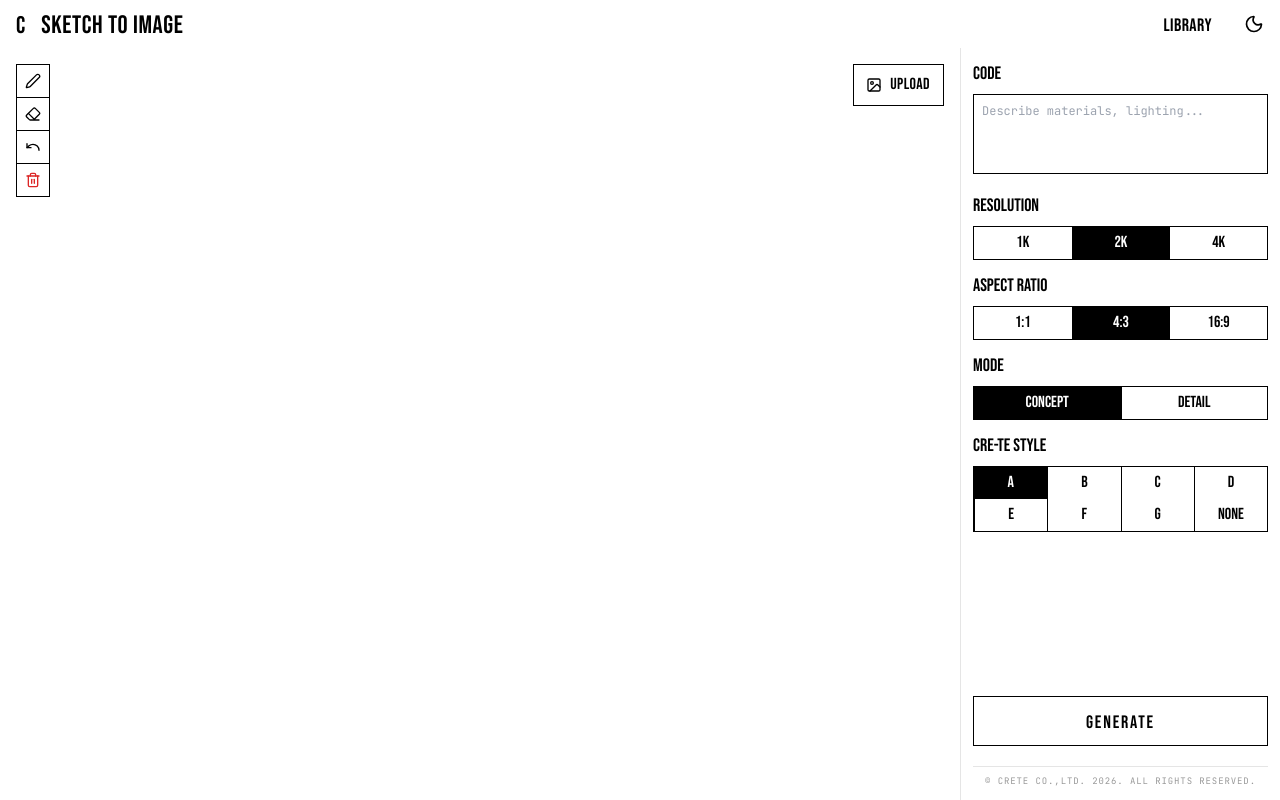
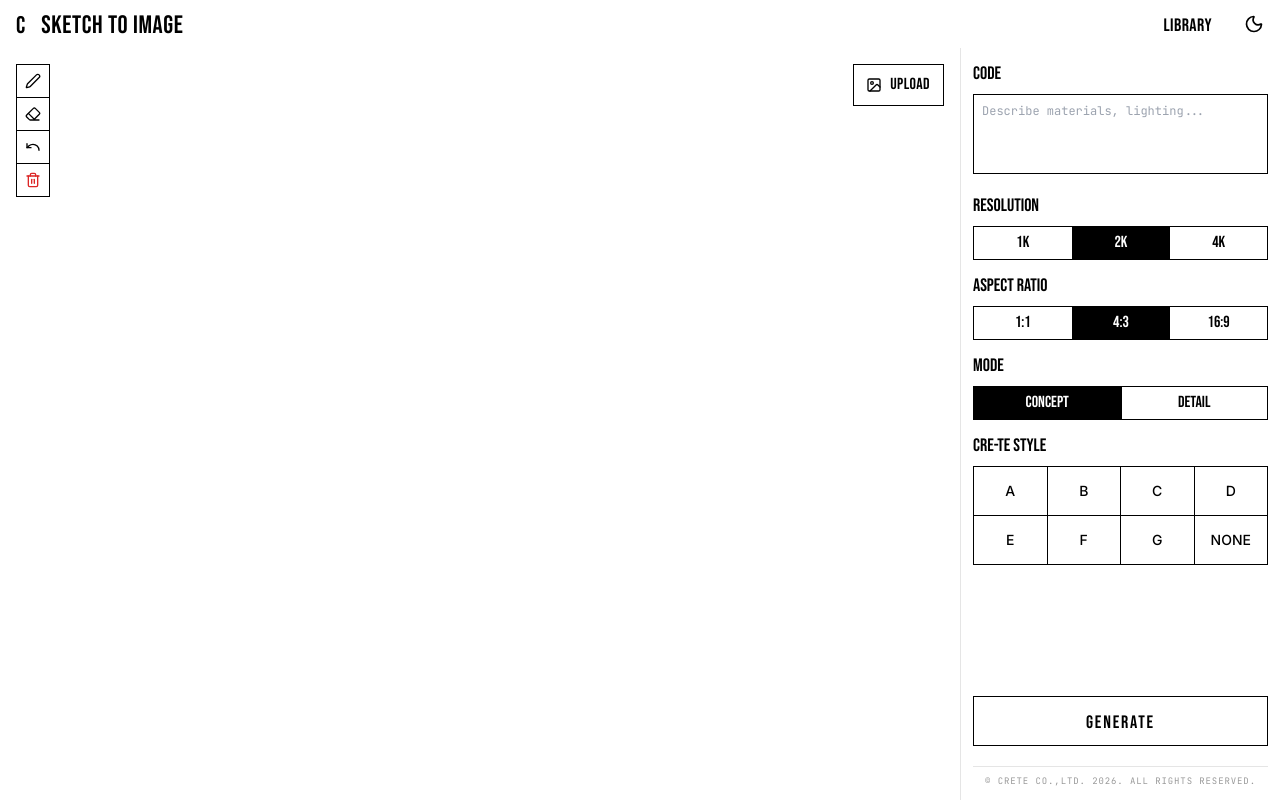
Before and after one commit to kimdongwook-crete/CRE-TE-SKETCH-to-IMAGE, a React (Vite) app: page / in a window 1280 px wide. Built offline with nearby package versions, Linux system fonts and the light colour scheme.

Commit message:
UI Fix: Applied Gap-Border tech to CRE-TE STYLE grid (Solved border overlap)

```diff
--- a/App.tsx
+++ b/App.tsx
@@ -489,22 +489,22 @@ function App() {
 
                       <div className="space-y-3 short:space-y-1.5">
                         <label className="font-display text-xl short:text-lg block">CRE-TE STYLE</label>
-                        <div className="grid grid-cols-4 gap-0 border border-black dark:border-white">
+                        <div className="grid grid-cols-4 gap-[1px] bg-black border border-black dark:border-white dark:bg-white overflow-hidden">
                           {['A', 'B', 'C', 'D', 'E', 'F', 'G', 'NONE'].map((style, idx) => (
                             <button
                               key={style}
                               onClick={() => {
-                                if (style === 'NONE') {
-                                  setStyleMode('NONE');
-                                } else {
-                                  setViewingStyle(style as 'A' | 'B' | 'C');
+                                setViewingStyle(style as any);
+                                setAnalysisReport(null);
+                                setGeneratedImage(null);
+                              }}
+                              className={`
+                                h-12 flex items-center justify-center text-sm font-medium transition-colors
+                                ${viewingStyle === style
+                                  ? 'bg-black text-white dark:bg-white dark:text-black'
+                                  : 'bg-white text-black hover:bg-gray-100 dark:bg-black dark:text-white dark:hover:bg-gray-800'
                                 }
-                              }}
-                              disabled={isProcessing}
-                              className={`py-2 short:py-1 font-display text-lg short:text-base transition-all ${styleMode === style
-                                ? 'bg-black text-white dark:bg-white dark:text-black'
-                                : 'bg-transparent hover:bg-gray-100 dark:hover:bg-white dark:hover:text-black'
-                                } ${idx !== 0 ? 'border-l border-black dark:border-white' : ''}`}
+                              `}
                             >
                               {style}
                             </button>
```
